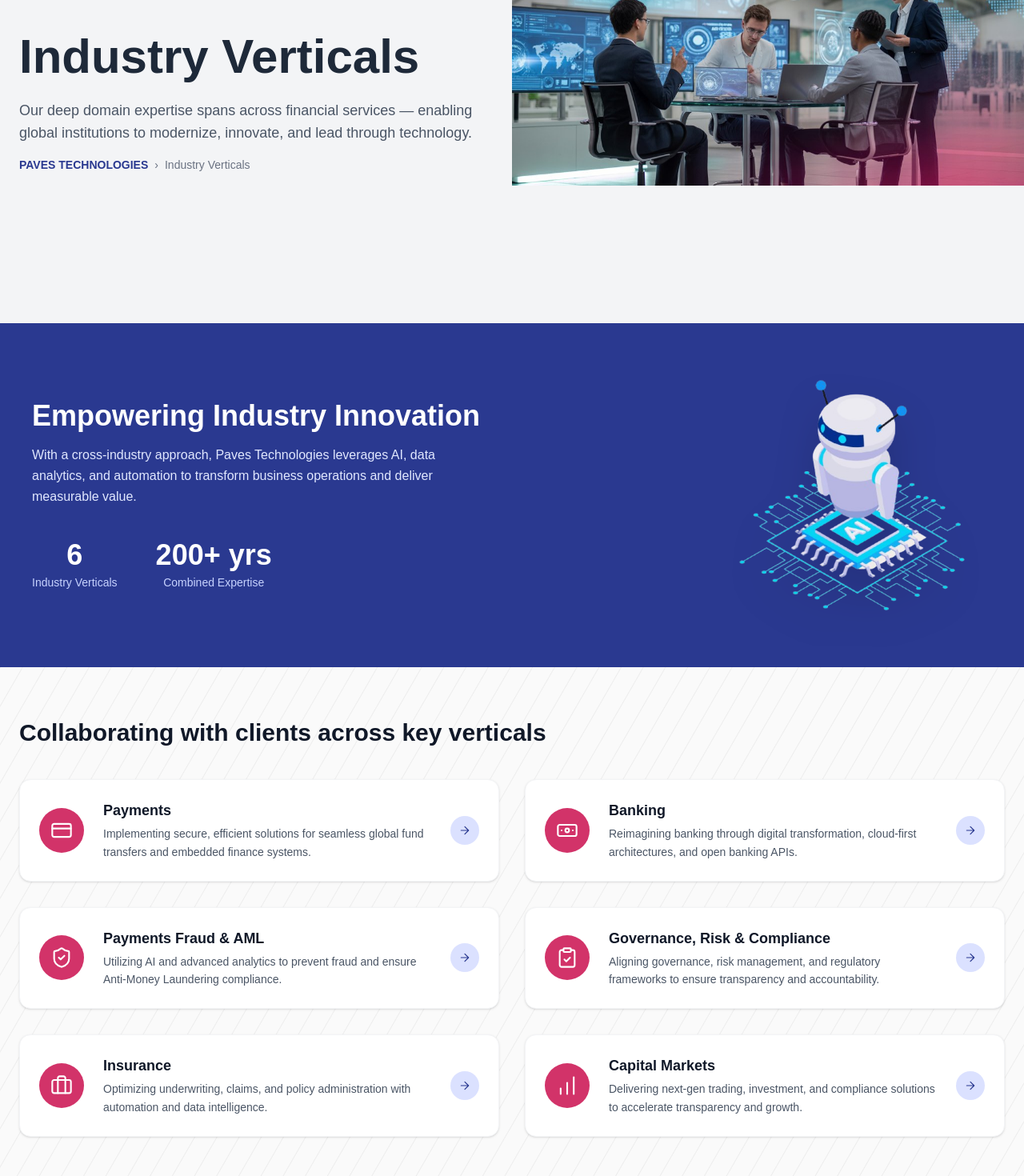
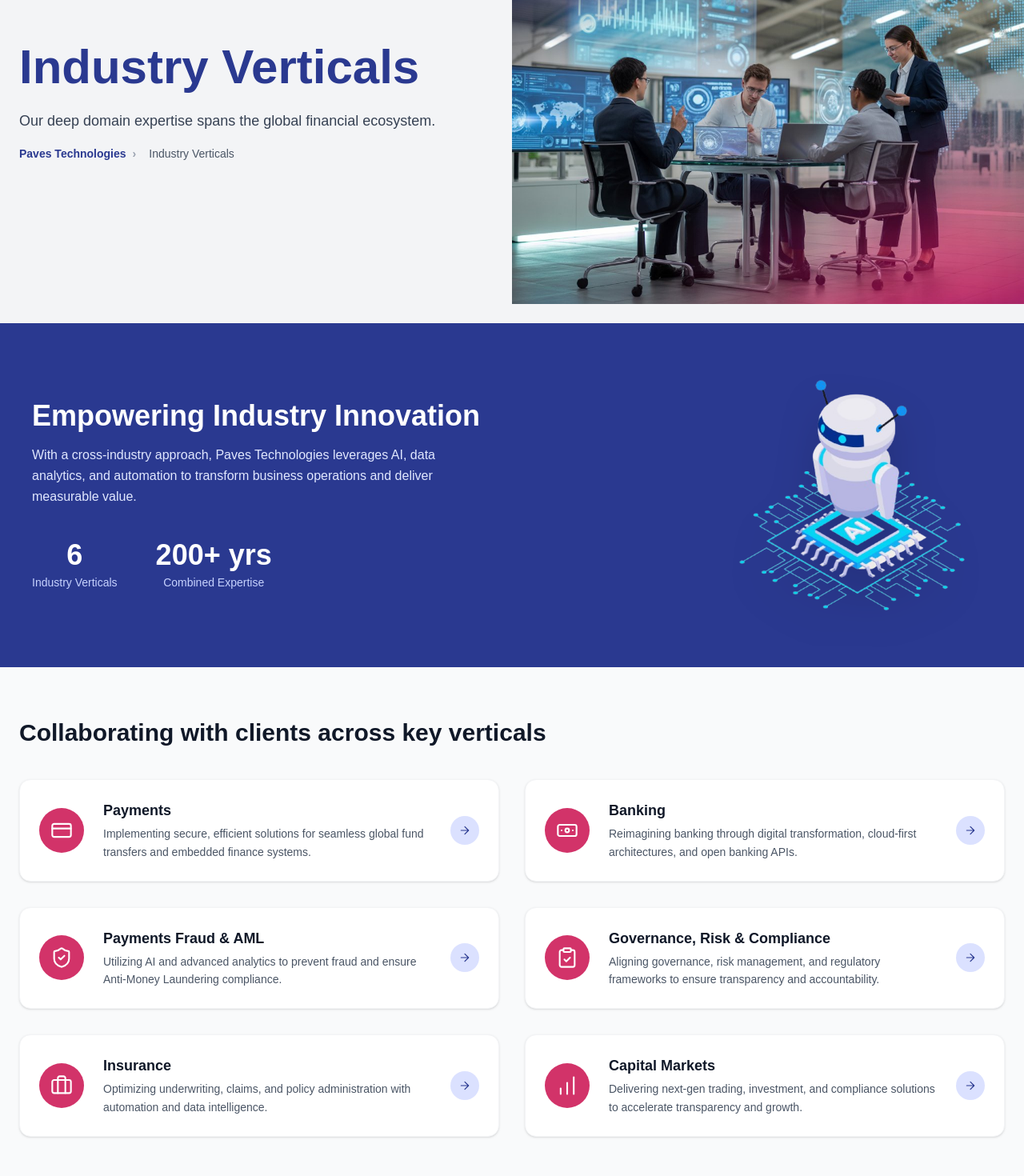
Before and after one commit to Lokeswari-Busam/paves2.0, a Next.js app: page /what-we-do/industry-verticals in a window 1280 px wide. Shown: the part 220-1690 px from the top of the page at 80% size. Built offline with nearby package versions, Linux system fonts and the light colour scheme.

Commit message:
IndustryHero Setup

```diff
--- /dev/null
+++ b/src/app/what-we-do/industry-verticals/components/IndustryHero.jsx
@@ -0,0 +1,65 @@
+"use client";
+
+import { motion } from "framer-motion";
+import Image from "next/image";
+
+export default function IndustryHero({ title, breadcrumb, image, description }) {
+  return (
+    <header className="relative overflow-hidden h-[70vh] bg-gray-100">
+
+      {/* HERO IMAGE — Full width → animates to right half */}
+      <motion.div
+        initial={{ width: "100%" }}
+        animate={{ width: "50%" }}
+        transition={{
+          duration: 1.3,
+          ease: "easeInOut",
+        }}
+        className="absolute right-0 top-7 bottom-6 overflow-hidden"
+      >
+        <Image
+          src={image}
+          alt={title}
+          fill
+          className="object-cover"
+          priority
+        />
+      </motion.div>
+
+      {/* LEFT CONTENT */}
+      <motion.div
+        initial={{ opacity: 0, x: -50 }}
+        animate={{ opacity: 1, x: 0 }}
+        transition={{ delay: 1.1, duration: 0.8 }}
+        className="relative z-20 h-full flex items-center px-8 lg:px-6"
+      >
+        <div className="max-w-2xl">
+
+          {/* TITLE */}
+          <h1 className="text-4xl md:text-5xl lg:text-6xl font-extrabold text-[#2a3990] leading-tight">
+            {title}
+          </h1>
+
+          {/* ✔ NEW DESCRIPTION */}
+          {description && (
+            <p className="mt-4 text-gray-700 text-lg leading-relaxed max-w-xl">
+              {description}
+            </p>
+          )}
+
+          {/* ⭐ DYNAMIC BREADCRUMB WITH STYLING */}
+          <div className="mt-4 flex items-center gap-2 flex-wrap">
+            {breadcrumb?.map((item, index) => (
+              <span key={index} className={item.className}>
+                {item.label}
+                {index < breadcrumb.length - 1 && (
+                  <span className="mx-2 text-gray-400">›</span>
+                )}
+              </span>
+            ))}
+          </div>
+        </div>
+      </motion.div>
+    </header>
+  );
+}
--- a/src/app/what-we-do/industry-verticals/page.jsx
+++ b/src/app/what-we-do/industry-verticals/page.jsx
@@ -3,6 +3,7 @@
 import { motion } from "framer-motion";
 import Image from "next/image";
 import Link from "next/link";
+
 import {
   CreditCard,
   Banknote,
@@ -11,6 +12,8 @@
   BarChart,
   Briefcase,
 } from "lucide-react";
+
+import IndustryHero from "./components/IndustryHero";
 
 export default function IndustryVerticals() {
   const verticals = [
@@ -52,8 +55,6 @@
     },
   ];
 
-
-
   const listVariants = {
     hidden: {},
     visible: { transition: { staggerChildren: 0.08 } },
@@ -66,63 +67,32 @@
 
   return (
     <main className="min-h-screen bg-white text-gray-800">
-   {/* HERO SECTION */}
-<header className="relative overflow-hidden h-[70vh] bg-gray-100">
 
-  {/* HERO IMAGE — Full width → moves to the right side */}
-  <motion.div
-    initial={{ width: "100%" }}
-    animate={{ width: "50%" }}
-    transition={{
-      duration: 1.3,
-      ease: "easeInOut",
-    }}
-    className="absolute right-0 top-7 bottom-0 h-90 overflow-hidden"
-  >
-    <Image
-      src="/assets/what_we_do_hero.jpeg"
-      alt="Industry Hero"
-      fill
-      className="object-cover"
-      priority
+      {/* 🔥 REUSABLE HERO */}
+     <IndustryHero
+  title="Industry Verticals"
+  description="Our deep domain expertise spans the global financial ecosystem."
+  image="/assets/what_we_do_hero.jpeg"
+  breadcrumb={[
+    {
+      label: "Paves Technologies",
+      className: "text-[#2a3990] font-semibold text-sm"
+    },
+    {
+      label: "Industry Verticals",
+      className: "text-gray-600 text-sm"
+    }
+  ]}
 />
-  </motion.div>
-
-  {/* LEFT TEXT — appears after image moves */}
-  <motion.div
-    initial={{ opacity: 0, x: -50 }}
-    animate={{ opacity: 1, x: 0 }}
-    transition={{ delay: 1.1, duration: 0.8 }}
-    className="relative z-20 h-full flex items-center px-8 lg:px-6"
-  >
-    <div className="max-w-2xl">
-      <h1 className="text-4xl md:text-5xl lg:text-6xl font-extrabold text-#2a3990 leading-tight">
-        Industry Verticals
-      </h1>
-
-      <p className="mt-4 text-gray-600 text-lg max-w-xl">
-        Our deep domain expertise spans across financial services — enabling global institutions
-        to modernize, innovate, and lead through technology.
-      </p>
-
-      <div className="mt-4 text-sm text-gray-500 font-medium">
-        <span className="text-[#2a3990] font-semibold">PAVES TECHNOLOGIES</span>
-        <span className="mx-2">›</span>
-        <span>Industry Verticals</span>
-      </div>
-    </div>
-  </motion.div>
-
-</header>
 
 
-     {/* BLUE SECTION (Reversed Layout) */}
+
+      {/* BLUE SECTION */}
       <section className="bg-[#2a3990] text-white overflow-hidden">
         <div className="max-w-7xl mx-auto px-10 py-16 lg:py-10 grid grid-cols-1 lg:grid-cols-2 gap-10 items-center">
 
-    {/* Left Content (Text + Stats) */}
+          {/* Text */}
           <div className="flex flex-col justify-center space-y-10">
-      {/* Text */}
             <motion.div
               initial={{ opacity: 0, y: 20 }}
               whileInView={{ opacity: 1, y: 0 }}
@@ -158,7 +128,7 @@
             </motion.div>
           </div>
 
-    {/* Right Side Image */}
+          {/* Right-side Robo Image */}
           <motion.div
             initial={{ opacity: 0, x: 50 }}
             whileInView={{ opacity: 1, x: 0 }}
@@ -175,40 +145,15 @@
                 className="object-contain drop-shadow-2xl hover:scale-105 transition-transform duration-700 ease-out"
                 priority
               />
-        {/* Optional glowing circle background for better depth */}
               <div className="absolute inset-0 rounded-full blur-3xl bg-indigo-400/30 scale-150 -z-10"></div>
             </div>
           </motion.div>
+
         </div>
       </section>
 
-
       {/* GRID SECTION */}
       <section className="relative bg-gray-50 overflow-hidden">
-  {/* Subtle SVG Background Pattern */}
-  <div className="absolute inset-0 z-0">
-    <svg
-      className="w-full h-full"
-      preserveAspectRatio="none"
-      xmlns="http://www.w3.org/2000/svg"
-    >
-      <defs>
-        <pattern
-          id="diag"
-          width="24"
-          height="24"
-          patternUnits="userSpaceOnUse"
-          patternTransform="rotate(30)"
-        >
-          <rect width="24" height="24" fill="#fafafa" />
-          <path d="M0 0 L0 24" stroke="#e0e0e0" strokeWidth="1" />
-        </pattern>
-      </defs>
-      <rect width="100%" height="100%" fill="url(#diag)" />
-    </svg>
-  </div>
-
-  {/* Grid Content */}
         <div className="relative z-10 max-w-7xl mx-auto px-6 py-16">
           <h3 className="text-3xl font-bold text-gray-900 mb-10">
             Collaborating with clients across key verticals
@@ -221,7 +166,7 @@
             viewport={{ once: true }}
             className="grid gap-8 md:grid-cols-2"
           >
-      {verticals.map((v, i) => (
+            {verticals.map((v) => (
               <motion.article
                 key={v.title}
                 variants={itemVariants}
@@ -231,13 +176,13 @@
                   {v.icon}
                 </div>
 
-
-
-
-
                 <div className="flex-1">
-            <h4 className="text-lg font-semibold text-gray-900 mb-1">{v.title}</h4>
-            <p className="text-gray-600 text-sm leading-relaxed">{v.desc}</p>
+                  <h4 className="text-lg font-semibold text-gray-900 mb-1">
+                    {v.title}
+                  </h4>
+                  <p className="text-gray-600 text-sm leading-relaxed">
+                    {v.desc}
+                  </p>
                 </div>
 
                 <div className="flex-shrink-0">
@@ -262,6 +207,7 @@
           </motion.div>
         </div>
       </section>
+
     </main>
   );
 }
--- /dev/null
+++ b/src/app/what-we-do/industry-verticals/payments/components/HeroSection.jsx
@@ -0,0 +1,83 @@
+"use client";
+
+import Image from "next/image";
+
+export default function HeroSection() {
+  return (
+    <div className="relative w-full h-[340px] md:h-[320px] bg-white overflow-hidden">
+
+      {/* LEFT CONTENT */}
+      <div className="absolute left-0 top-0 h-full flex items-center px-6 md:px-20 z-20">
+        <div>
+          <h1 className="text-4xl md:text-5xl font-bold text-[#0F1E63]">
+            Payments
+          </h1>
+
+          <p className="mt-4 text-gray-600 uppercase tracking-wide text-sm">
+            Paves Technologies &gt; Industry Verticals &gt; Payments
+          </p>
+        </div>
+      </div>
+
+      {/* RIGHT-SIDE WAVES + DECOR */}
+      <div className="absolute right-0 top-0 w-full h-full overflow-hidden z-10">
+
+        {/* ULTRA SMOOTH BACK WAVE */}
+        <svg
+          className="absolute left-[-25%] top-[18%] w-[200%] h-[160%] opacity-[0.45]"
+          viewBox="0 0 2000 600"
+          preserveAspectRatio="none"
+        >
+          <path
+            d="
+              M0 260
+              C300 140, 600 340, 950 250
+              C1300 160, 1650 310, 2000 230
+              L2000 600
+              L0 600
+              Z
+            "
+            fill="#E6ECFF"
+          />
+        </svg>
+
+        {/* FRONT SMOOTH WAVE */}
+        <svg
+          className="absolute left-[-22%] top-[22%] w-[200%] h-[160%] opacity-[0.7]"
+          viewBox="0 0 2000 600"
+          preserveAspectRatio="none"
+        >
+          <path
+            d="
+              M0 310
+              C350 180, 700 290, 1050 260
+              C1400 220, 1750 330, 2100 260
+              L2000 600
+              L0 600
+              Z
+            "
+            fill="#C9D4FF"
+          />
+        </svg>
+
+        {/* BLUR DECOR */}
+        <div className="absolute right-10 top-14 w-48 h-48 bg-pink-400 rounded-full blur-3xl opacity-30"></div>
+        <div className="absolute right-32 bottom-16 w-20 h-20 bg-blue-500/40 rounded-full blur-xl"></div>
+      </div>
+
+      {/* RIGHT SIDE IMAGE — NEW ADDITION */}
+      <div className="absolute right-30 bottom-25  h-[80%] w-auto z-30 hidden md:block">
+        <Image
+          src="/assets/payment-gateways.png"  // <-- Replace with your image
+          alt="Payments Illustration"
+          width={400}
+          height={500}
+          className="object-contain drop-shadow-xl"
+        />
+      </div>
+
+      {/* LEFT-TO-RIGHT FADE OVERLAY */}
+      <div className="absolute inset-0 bg-gradient-to-r from-white via-white/70 to-transparent"></div>
+    </div>
+  );
+}
--- a/src/app/what-we-do/industry-verticals/payments/page.jsx
+++ b/src/app/what-we-do/industry-verticals/payments/page.jsx
@@ -1,6 +1,6 @@
 "use client";
 
-import HeroSection from "../../services/businessAndTechnology/componets/HeroSection";
+import HeroSection from "./components/HeroSection";
 import WhyChoose from "./components/WhyChoose";
 import EnterpriseStartup from "./components/EnterpriseStartup";
 import FeatureGridWrapper from "./components/FeatureGridWrapper";
```
Lines whose indentation alone changed are shown as unchanged.
